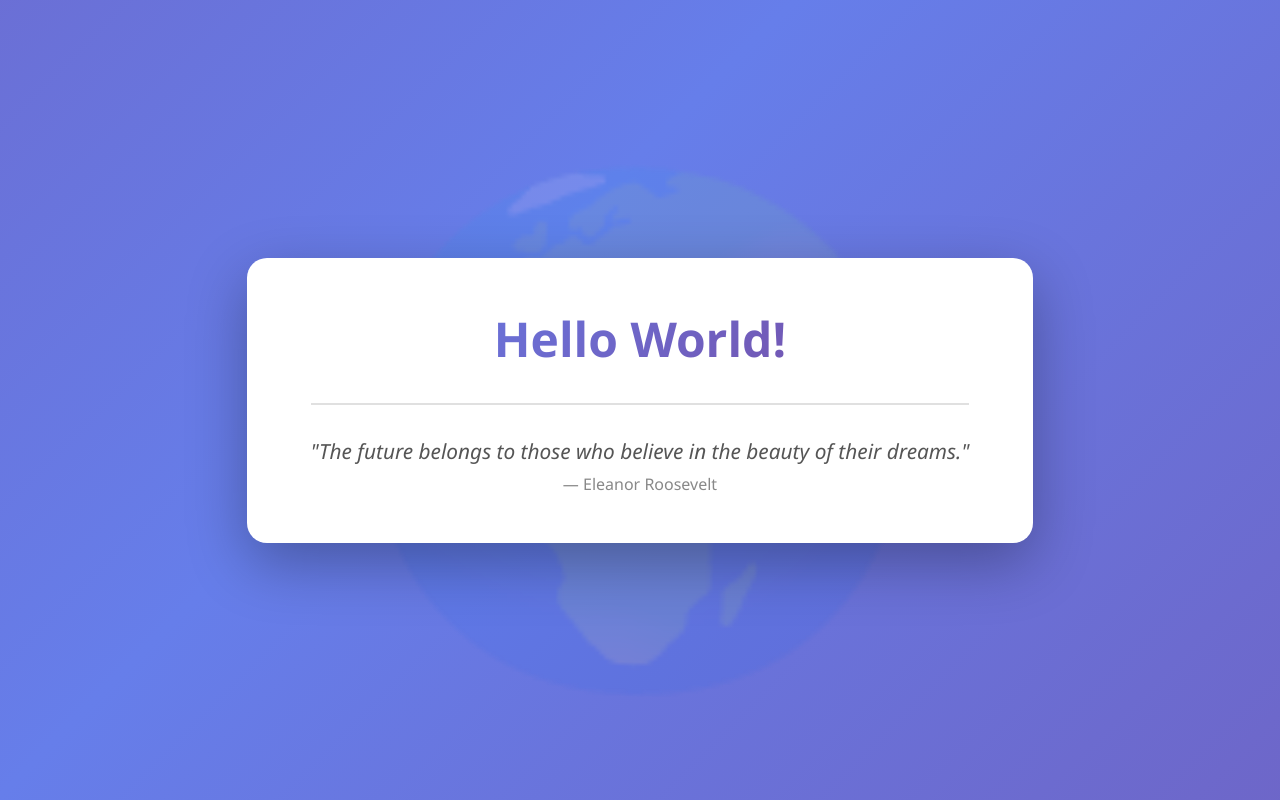
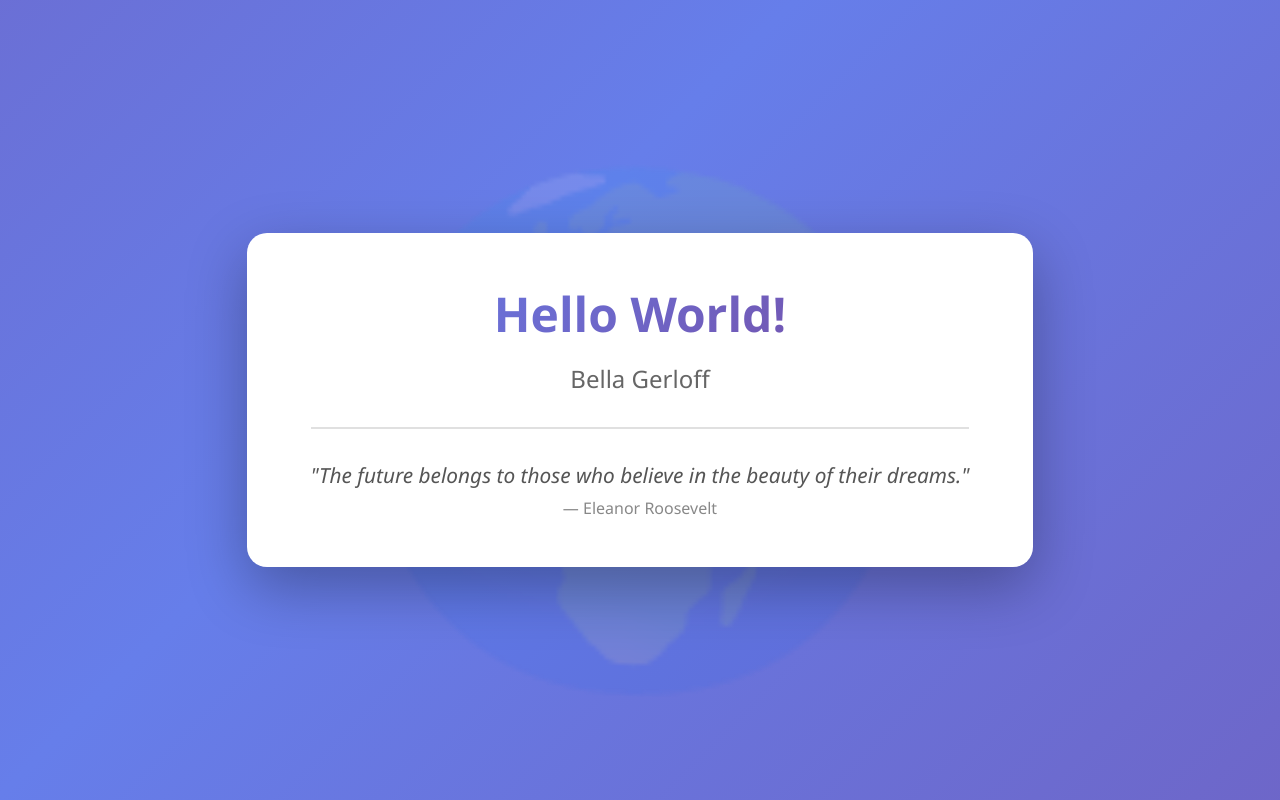
Before and after one commit to BellaGerloff/Coding-Class, a plain HTML site: page index.html in a window 1280 px wide. Drawn offline with Linux system fonts and the light colour scheme.

Commit message:
Deploy: Add author name to Hello World page

```diff
--- a/index.html
+++ b/index.html
@@ -96,11 +96,19 @@
             margin-top: 0.5rem;
             font-style: normal;
         }
+
+        .name {
+            font-size: 1.5rem;
+            color: #666;
+            margin-top: 0.5rem;
+            font-weight: 300;
+        }
     </style>
 </head>
 <body>
     <div class="container">
         <h1>Hello World!</h1>
+        <p class="name">Bella Gerloff</p>
         <div class="quote">
             "The future belongs to those who believe in the beauty of their dreams."
             <div class="author">— Eleanor Roosevelt</div>
```
